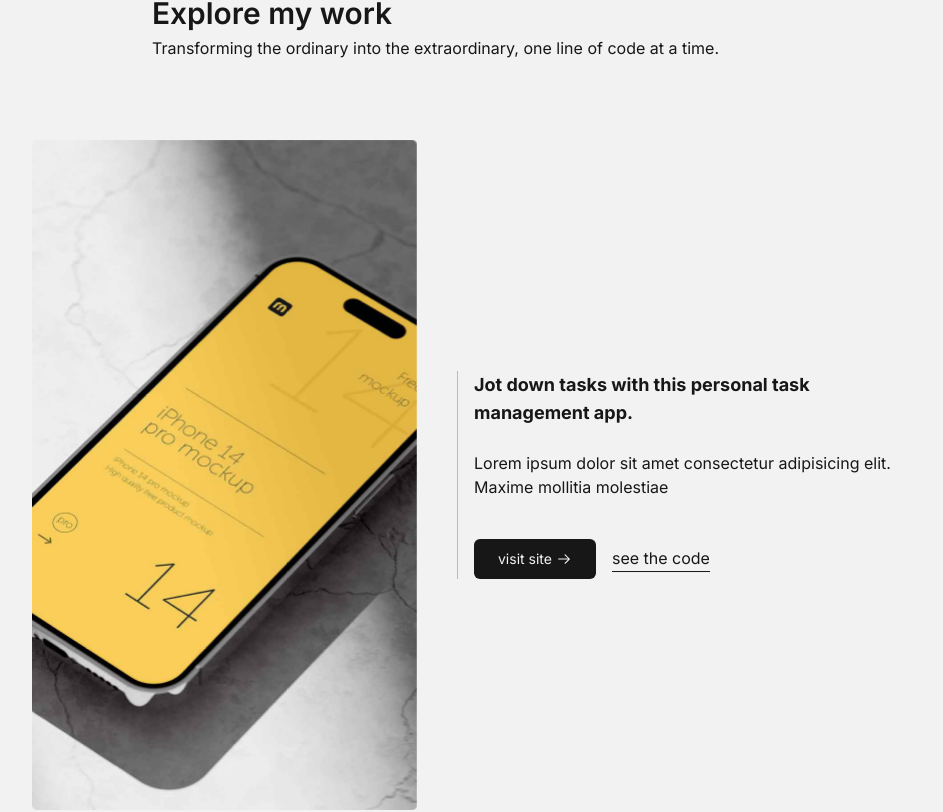
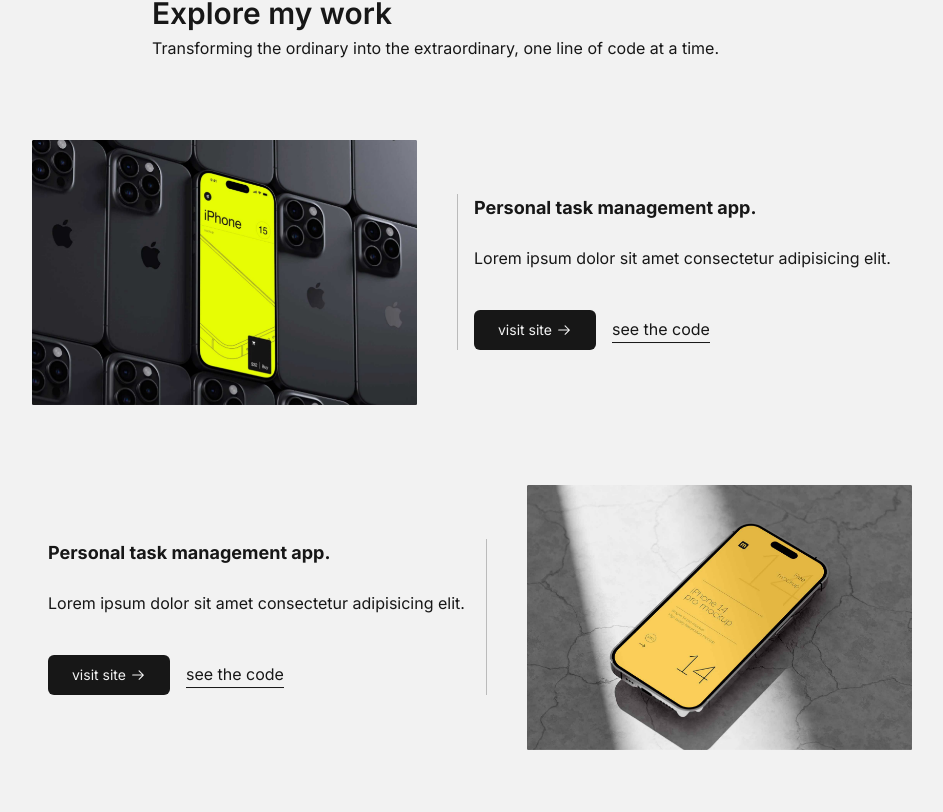
Before and after one commit to DLee1993/portfolio_website, a Next.js app: page / in a window 1280 px wide. Shown: the part 654-1466 px from the top of the page, without its empty margins (168-1111 px from the left). Built offline with nearby package versions, Linux system fonts and the light colour scheme.

Commit message:
added new template images

```diff
--- a/data/portfolioData.js
+++ b/data/portfolioData.js
@@ -1,19 +1,19 @@
 export const projects = [
     {
-        title: "Jot down tasks with this personal task management app.",
+        title: "Personal task management app.",
         description:
-            "Lorem ipsum dolor sit amet consectetur adipisicing elit. Maxime mollitia molestiae",
+            "Lorem ipsum dolor sit amet consectetur adipisicing elit.",
         liveSite: "https://www.youtube.com",
         sourceCode: "https://www.github.com",
-        screenshot: "/image100.png",
+        screenshot: "/image1.png",
     },
     {
-        title: "Jot down tasks with this personal task management app.",
+        title: "Personal task management app.",
         description:
-            "Lorem ipsum dolor sit amet consectetur adipisicing elit. Maxime mollitia molestiae",
+            "Lorem ipsum dolor sit amet consectetur adipisicing elit.",
         liveSite: "https://www.youtube.com",
         sourceCode: "https://www.github.com",
-        screenshot: "/image100.png",
+        screenshot: "/image2.png",
     },
 ];
 
```
Also changed, not shown: public/image1.png (added), public/image2.png (added).
